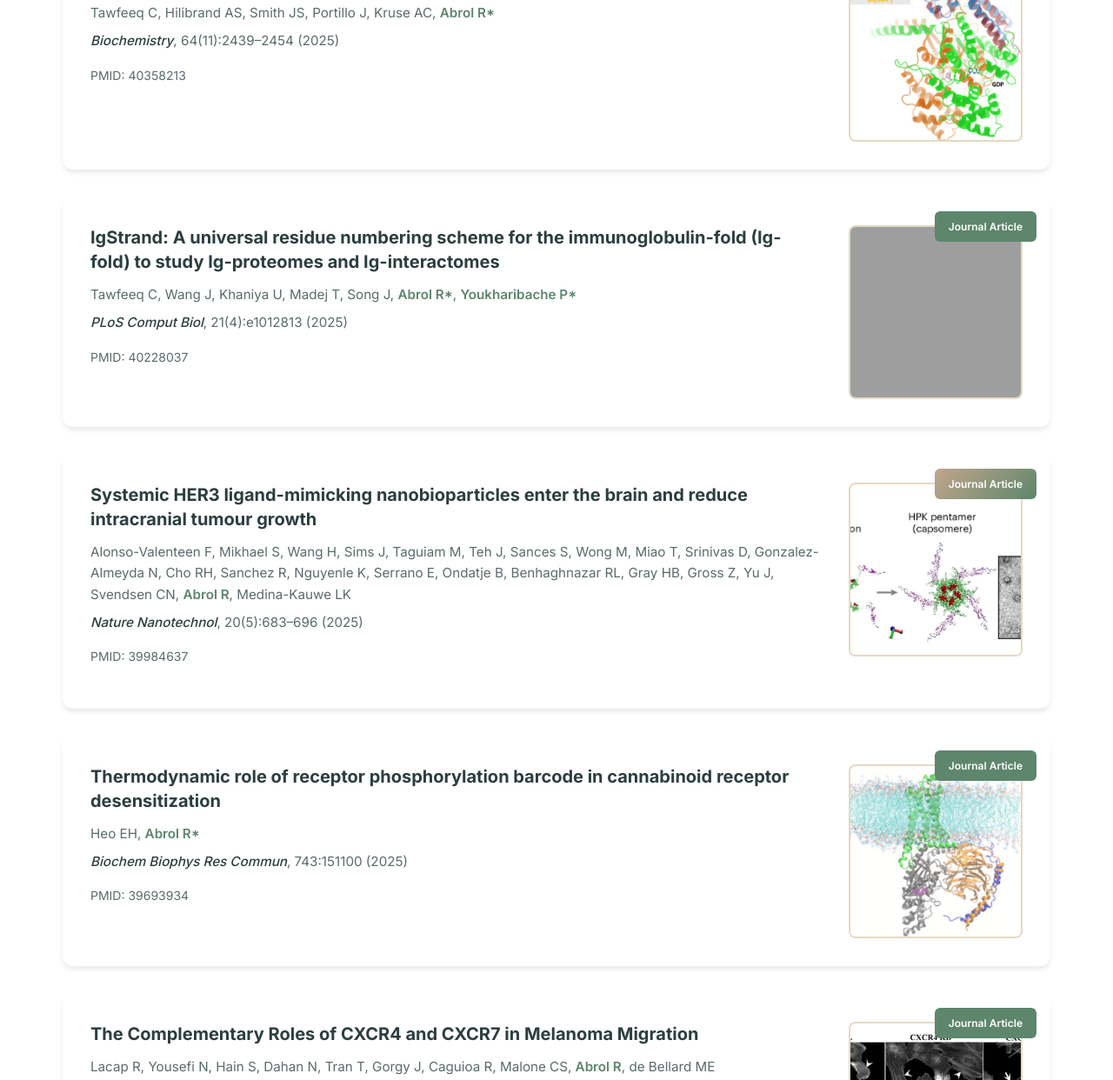
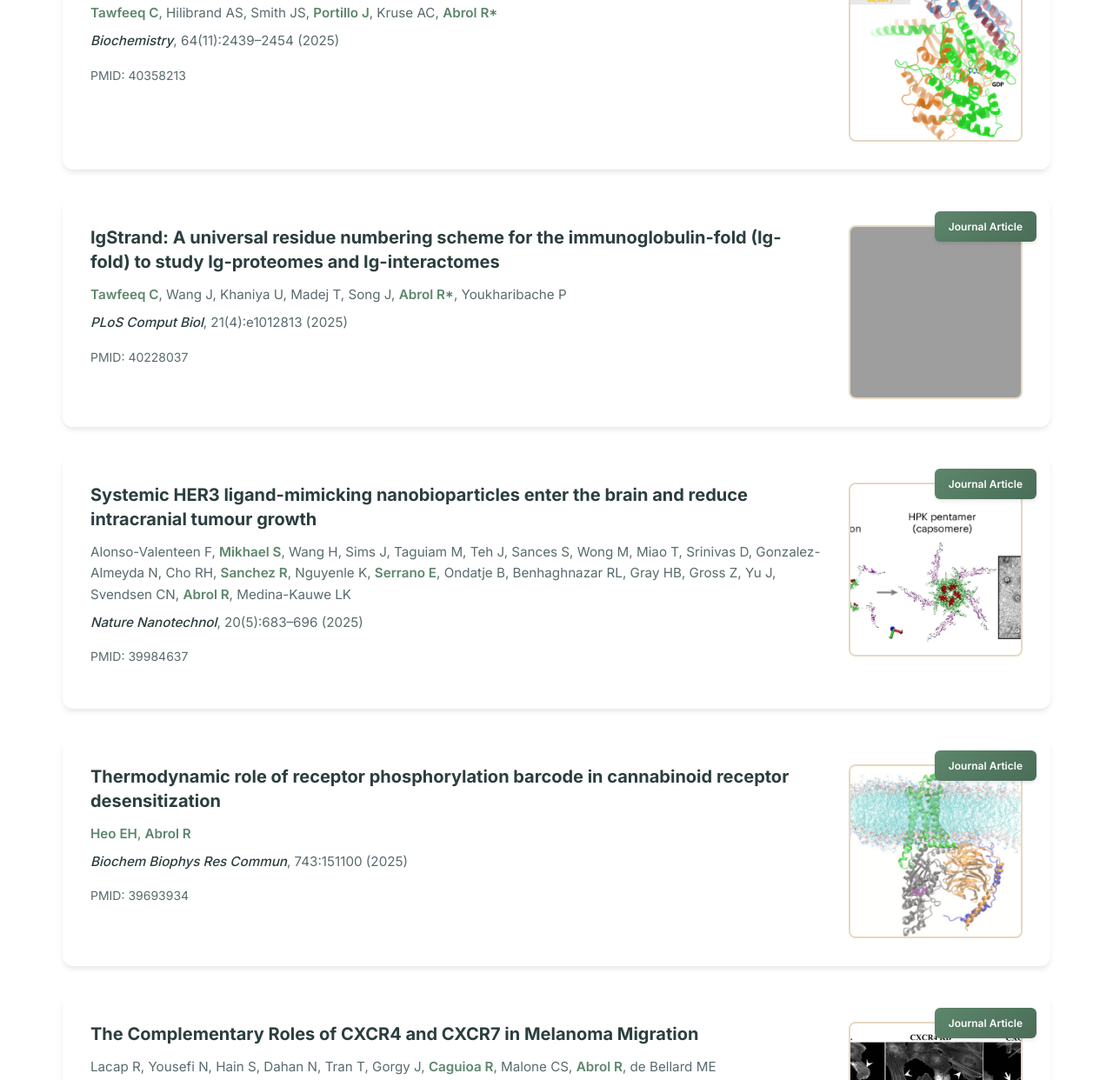
Before and after one commit to abrollab/abrollab.github.io, a plain HTML site: page publications.html in a window 1280 px wide. Shown: the part 865-2107 px from the top of the page at 87% size. Drawn offline with Linux system fonts and the light colour scheme; grey boxes are pictures that could not be loaded.

Commit message:
updated publication

```diff
--- a/css/styles.css
+++ b/css/styles.css
@@ -1347,23 +1347,16 @@ a.publication-item:hover {
     top: 1rem;
     right: 1rem;
     padding: 0.5rem 1rem;
-    background: var(--primary-color);
+    background: linear-gradient(135deg, #5D866C, #4a6d57);
     color: white;
     border-radius: 6px;
     font-size: 0.75rem;
     font-weight: 600;
-}
-
-.publication-badge.conference {
-    background: #8b5cf6;
+    box-shadow: 0 2px 4px rgba(0, 0, 0, 0.1);
 }
 
 .publication-badge.review {
-    background: #10b981;
-}
-
-.publication-badge.featured {
-    background: linear-gradient(135deg, #C2A68C, #5D866C);
+    background: linear-gradient(135deg, #C2A68C, #a88e74);
 }
 
 .publication-stats {
--- a/publications.html
+++ b/publications.html
@@ -83,7 +83,7 @@
                         <div class="publication-content">
                             <h3 class="publication-title">G Protein Selectivity in Dopamine Receptors is Determined
                                 before GDP Release</h3>
-                            <p class="publication-authors">Tawfeeq C, Hilibrand AS, Smith JS, Portillo J, Kruse AC,
+                            <p class="publication-authors"><strong>Tawfeeq C</strong>, Hilibrand AS, Smith JS, <strong>Portillo J</strong>, Kruse AC,
                                 <strong>Abrol R*</strong>
                             </p>
                             <p class="publication-venue"><em>Biochemistry</em>, 64(11):2439–2454 (2025)</p>
@@ -103,8 +103,8 @@
                         <div class="publication-content">
                             <h3 class="publication-title">IgStrand: A universal residue numbering scheme for the
                                 immunoglobulin-fold (Ig-fold) to study Ig-proteomes and Ig-interactomes</h3>
-                            <p class="publication-authors">Tawfeeq C, Wang J, Khaniya U, Madej T, Song J, <strong>Abrol
-                                    R*</strong>, <strong>Youkharibache P*</strong></p>
+                            <p class="publication-authors"><strong>Tawfeeq C</strong>, Wang J, Khaniya U, Madej T, Song J, <strong>Abrol
+                                    R*</strong>, Youkharibache P</p>
                             <p class="publication-venue"><em>PLoS Comput Biol</em>, 21(4):e1012813 (2025)</p>
                             <div class="publication-meta">
                                 <span>PMID: 40228037</span>
@@ -121,9 +121,9 @@
                         <div class="publication-content">
                             <h3 class="publication-title">Systemic HER3 ligand-mimicking nanobioparticles enter the
                                 brain and reduce intracranial tumour growth</h3>
-                            <p class="publication-authors">Alonso-Valenteen F, Mikhael S, Wang H, Sims J, Taguiam M, Teh
-                                J, Sances S, Wong M, Miao T, Srinivas D, Gonzalez-Almeyda N, Cho RH, Sanchez R, Nguyenle
-                                K, Serrano E, Ondatje B, Benhaghnazar RL, Gray HB, Gross Z, Yu J, Svendsen CN,
+                            <p class="publication-authors">Alonso-Valenteen F, <strong>Mikhael S</strong>, Wang H, Sims J, Taguiam M, Teh
+                                J, Sances S, Wong M, Miao T, Srinivas D, Gonzalez-Almeyda N, Cho RH, <strong>Sanchez R</strong>, Nguyenle
+                                K, <strong>Serrano E</strong>, Ondatje B, Benhaghnazar RL, Gray HB, Gross Z, Yu J, Svendsen CN,
                                 <strong>Abrol R</strong>, Medina-Kauwe LK
                             </p>
                             <p class="publication-venue"><em>Nature Nanotechnol</em>, 20(5):683–696 (2025)</p>
@@ -135,7 +135,7 @@
                             <img src="images/publications/2025/Systemic HER3 ligand-mimicking nanobioparticles enter the brain and reduce intracranial tumour growth.png"
                                 alt="Systemic HER3 ligand-mimicking nanobioparticles">
                         </div>
-                        <div class="publication-badge featured">Journal Article</div>
+                        <div class="publication-badge">Journal Article</div>
                     </a>
 
                     <a href="https://pubmed.ncbi.nlm.nih.gov/39693934/" target="_blank" rel="noopener noreferrer"
@@ -143,7 +143,7 @@
                         <div class="publication-content">
                             <h3 class="publication-title">Thermodynamic role of receptor phosphorylation barcode in
                                 cannabinoid receptor desensitization</h3>
-                            <p class="publication-authors">Heo EH, <strong>Abrol R*</strong></p>
+                            <p class="publication-authors"><strong>Heo EH</strong>, <strong>Abrol R</strong></p>
                             <p class="publication-venue"><em>Biochem Biophys Res Commun</em>, 743:151100 (2025)</p>
                             <div class="publication-meta">
                                 <span>PMID: 39693934</span>
@@ -160,8 +160,8 @@
                         <div class="publication-content">
                             <h3 class="publication-title">The Complementary Roles of CXCR4 and CXCR7 in Melanoma
                                 Migration</h3>
-                            <p class="publication-authors">Lacap R, Yousefi N, Hain S, Dahan N, Tran T, Gorgy J, Caguioa
-                                R, Malone CS, <strong>Abrol R</strong>, de Bellard ME</p>
+                            <p class="publication-authors">Lacap R, Yousefi N, Hain S, Dahan N, Tran T, Gorgy J, <strong>Caguioa
+                                R</strong>, Malone CS, <strong>Abrol R</strong>, de Bellard ME</p>
                             <p class="publication-venue"><em>OALib Journal</em> (2025)</p>
                             <div class="publication-meta">
                                 <span>PMID: N/A</span>
@@ -209,7 +209,7 @@
                         <div class="publication-content">
                             <h3 class="publication-title">Identification of Gα12- vs- Gα13-coupling determinants and
                                 development of a Gα12/13-coupled designer GPCR</h3>
-                            <p class="publication-authors">Tatsumi M, Cruz C, Kamakura N, Kuwabara R, Nakamura G, Ikuta
+                            <p class="publication-authors">Tatsumi M, <strong>Cruz C</strong>, Kamakura N, Kuwabara R, Nakamura G, Ikuta
                                 T, <strong>Abrol R</strong>, Inoue A</p>
                             <p class="publication-venue"><em>Scientific Reports</em>, 14(1):11119 (2024)</p>
                             <div class="publication-meta">
@@ -228,8 +228,8 @@
                         <div class="publication-content">
                             <h3 class="publication-title">Towards a structural and functional analysis of the
                                 immunoglobulin-fold proteome</h3>
-                            <p class="publication-authors">Tawfeeq C, Song J, Khaniya U, Madej T, Wang J,
-                                <strong>Youkharibache P*</strong>, <strong>Abrol R*</strong>
+                            <p class="publication-authors"><strong>Tawfeeq C</strong>, Song J, Khaniya U, Madej T, Wang J,
+                                Youkharibache P, <strong>Abrol R*</strong>
                             </p>
                             <p class="publication-venue"><em>Adv Protein Chem Struct Biol</em>, 138:135–178 (2024)</p>
                             <div class="publication-meta">
@@ -240,7 +240,7 @@
                             <img src="images/publications/2024/Towards a structural and functional analysis of the immunoglobulin-fold proteome.png"
                                 alt="Towards a structural and functional analysis of the immunoglobulin-fold proteome">
                         </div>
-                        <div class="publication-badge">Review Article</div>
+                        <div class="publication-badge review">Review Article</div>
                     </a>
                 </div>
             </div>
@@ -255,7 +255,7 @@
                             <h3 class="publication-title">Three-stage model of helical membrane protein folding: Role of
                                 membrane–water interface as the intermediate vestibule for TM helices during their in
                                 membrano assembly</h3>
-                            <p class="publication-authors">Kawamala B-K, <strong>Abrol R*</strong></p>
+                            <p class="publication-authors"><strong>Kawamala B-K</strong>, <strong>Abrol R*</strong></p>
                             <p class="publication-venue"><em>Biochem Biophys Res Commun</em>, 624:1–7 (2022)</p>
                             <div class="publication-meta">
                                 <span>PMID: 35926384</span>
@@ -283,7 +283,7 @@
                         <div class="publication-content">
                             <h3 class="publication-title">Development of Enhanced Conformational Sampling Methods to
                                 Probe the Activation Landscape of GPCRs</h3>
-                            <p class="publication-authors"><strong>Abrol R*</strong>, Serrano E, Santiago LJ</p>
+                            <p class="publication-authors"><strong>Abrol R*</strong>, <strong>Serrano E</strong>, <strong>Santiago LJ</strong></p>
                             <p class="publication-venue"><em>Membrane Proteins (Adv Protein Chem Struct Biol)</em>, Ed.
                                 Rossen Donev, 128:325–359 (2021)</p>
                             <div class="publication-meta">
@@ -298,7 +298,7 @@
                                 </div>
                             </div>
                         </div>
-                        <div class="publication-badge">Journal Article</div>
+                        <div class="publication-badge review">Review Article</div>
                     </a>
                 </div>
             </div>
@@ -312,8 +312,8 @@
                         <div class="publication-content">
                             <h3 class="publication-title">The complex role of the N-terminus and acidic residues of HdeA
                                 as pH-dependent switches in its chaperone function</h3>
-                            <p class="publication-authors">Pacheco S, Widjaja MA, Gomez JS, <strong>Crowhurst
-                                    KA*</strong>, <strong>Abrol R*</strong></p>
+                            <p class="publication-authors"><strong>Pacheco S</strong>, Widjaja MA, Gomez JS, Crowhurst
+                                    KA, <strong>Abrol R*</strong></p>
                             <p class="publication-venue"><em>Biophysical Chemistry</em>, 264:106406 (2020)</p>
                             <div class="publication-meta">
                                 <span>PMID: 32593908</span>
@@ -361,7 +361,7 @@
                         <div class="publication-content">
                             <h3 class="publication-title">Understanding G protein selectivity of muscarinic
                                 acetylcholine receptors using computational methods</h3>
-                            <p class="publication-authors">Santiago LJ, <strong>Abrol R*</strong></p>
+                            <p class="publication-authors"><strong>Santiago LJ</strong>, <strong>Abrol R*</strong></p>
                             <p class="publication-venue"><em>Int J Mol Sci</em>, 20(21):E5290 (2019)</p>
                             <div class="publication-meta">
                                 <span>PMID: 31653051</span>
@@ -382,9 +382,9 @@
                             <h3 class="publication-title">HER3-targeted protein chimera forms endosomolytic capsomeres
                                 and self-assembles into stealth nucleocapsids for systemic tumor homing of RNA
                                 interference in vivo</h3>
-                            <p class="publication-authors">Alonso-Valenteen F, Pacheco S, Srinivas D, Rentsendorj A, Chu
-                                D, Lubow J, Sims J, Miao T, Mikhael S, Hwang JY, <strong>Abrol R*</strong>,
-                                <strong>Medina-Kauwe L*</strong>
+                            <p class="publication-authors">Alonso-Valenteen F, <strong>Pacheco S</strong>, Srinivas D, Rentsendorj A, Chu
+                                D, Lubow J, Sims J, Miao T, <strong>Mikhael S</strong>, Hwang JY, <strong>Abrol R*</strong>,
+                                Medina-Kauwe L
                             </p>
                             <p class="publication-venue"><em>Nucleic Acids Research</em>, 47(21):11020–11043 (2019)</p>
                             <div class="publication-meta">
@@ -397,7 +397,7 @@
                                     alt="Systemic HER3 ligand-mimicking nanobioparticles">
                             </div>
                         </div>
-                        <div class="publication-badge featured">Featured</div>
+                        <div class="publication-badge">Journal Article</div>
                     </a>
 
                     <a href="https://pubmed.ncbi.nlm.nih.gov/31226372/" target="_blank" rel="noopener noreferrer"
@@ -405,8 +405,8 @@
                         <div class="publication-content">
                             <h3 class="publication-title">A beetle antifreeze protein protects lactate dehydrogenase
                                 under freeze-thawing</h3>
-                            <p class="publication-authors">Rodriguez C, Sajjadi S, <strong>Abrol R*</strong>,
-                                <strong>Wen X*</strong>
+                            <p class="publication-authors">Rodriguez C, <strong>Sajjadi S</strong>, <strong>Abrol R*</strong>,
+                                Wen X
                             </p>
                             <p class="publication-venue"><em>Int J Biol Macromolecules</em>, 136:1153–1160 (2019)</p>
                             <div class="publication-meta">
@@ -428,7 +428,7 @@
                             <h3 class="publication-title">Chiral Graphs: Reduced Representations of Ligand Scaffolds for
                                 Stereoselective Biomolecular Recognition, Drug Design, and Enhanced Exploration of
                                 Chemical Structure Space</h3>
-                            <p class="publication-authors">Mikhael S, <strong>Abrol R*</strong></p>
+                            <p class="publication-authors"><strong>Mikhael S</strong>, <strong>Abrol R*</strong></p>
                             <p class="publication-venue"><em>ChemMedChem</em>, 14(8):798–809 (2019)</p>
                             <div class="publication-meta">
                                 <span>PMID: 30821046</span>
@@ -441,7 +441,7 @@
                                     alt="Systemic HER3 ligand-mimicking nanobioparticles">
                             </div>
                         </div>
-                        <div class="publication-badge review">Invited</div>
+                        <div class="publication-badge">Journal Article</div>
                     </a>
                 </div>
             </div>
```
